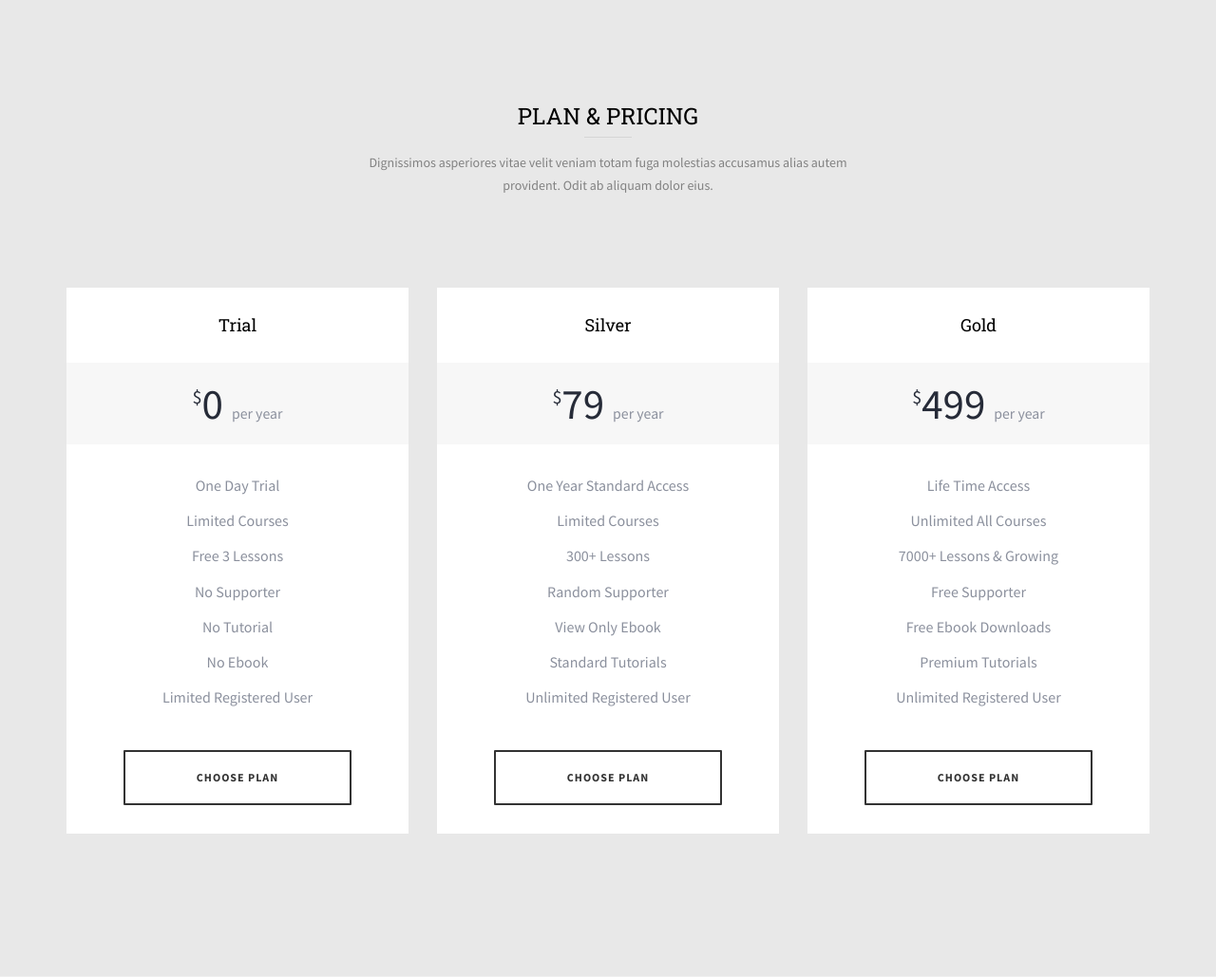
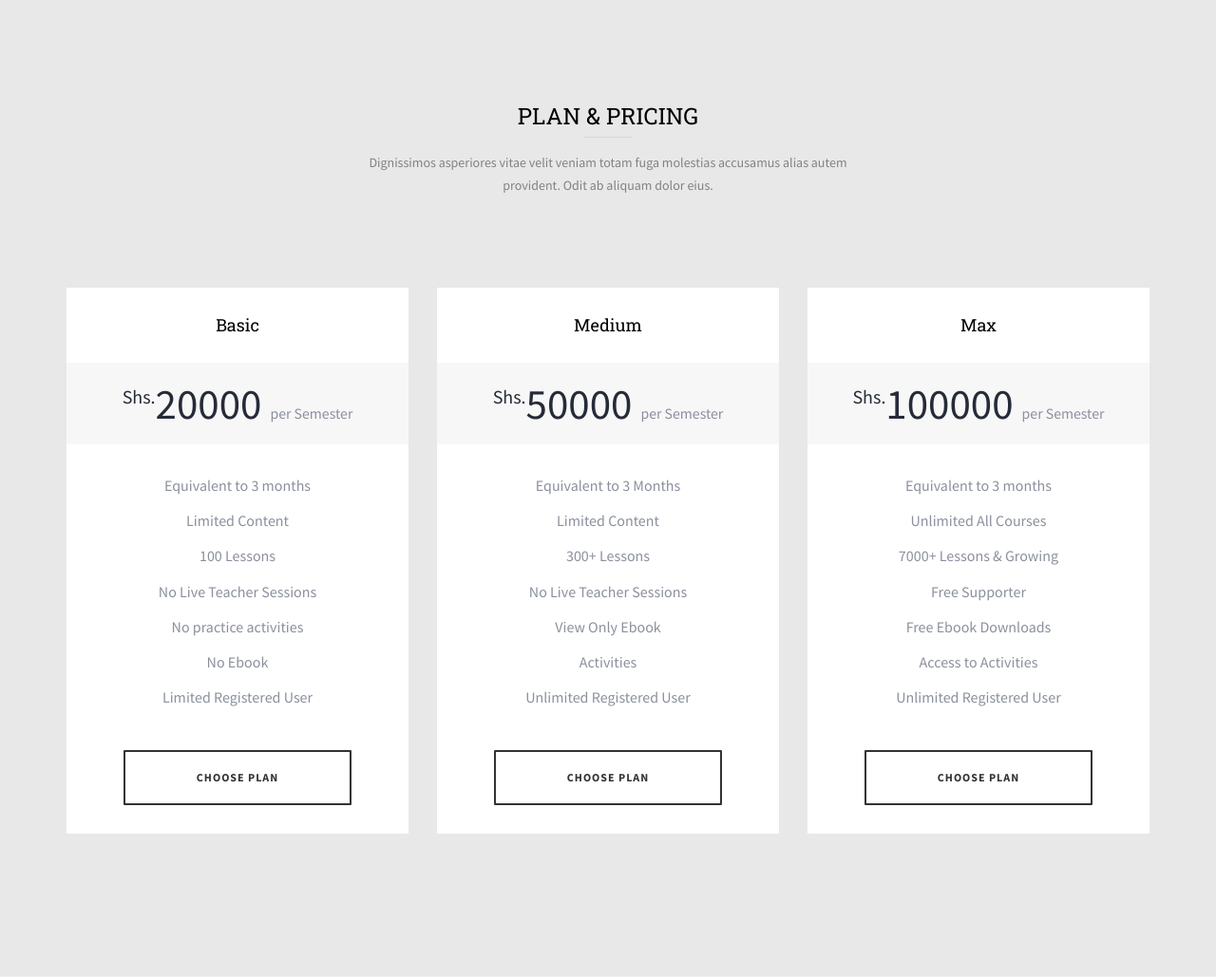
Before and after one commit to teamanict/ylearn, a Flask app: page / in a window 1280 px wide. Shown: the part 2850-3879 px from the top of the page at 95% size. Run offline with Flask 2, Linux system fonts and the light colour scheme; some web fonts are replaced.

Commit message:
Update Landing Page

```diff
--- a/templates/index.html
+++ b/templates/index.html
@@ -4,19 +4,18 @@
     <meta charset="utf-8" />
     <meta http-equiv="X-UA-Compatible" content="IE=edge" />
     <title>
-      Education &mdash; Free Website Template, Free HTML5 Template by
-      freehtml5.co
+      YLearn
     </title>
     <meta name="viewport" content="width=device-width, initial-scale=1" />
     <meta
       name="description"
-      content="Free HTML5 Website Template by freehtml5.co"
+      content="We give a better foundation for Education by providing quality Primary Education"
     />
     <meta
       name="keywords"
-      content="free website templates, free html5, free template, free bootstrap, free website template, html5, css3, mobile first, responsive"
+      content="Primary Education, Quality, Education, Learn, Uganda, Namilyango College, Educate"
     />
-    <meta name="author" content="freehtml5.co" />
+    <meta name="author" content="Namilyango College" />
     <link
       href="https://fonts.googleapis.com/css?family=Source+Sans+Pro:300,400,600,700"
       rel="stylesheet"
@@ -197,7 +196,7 @@
       <div
         id="fh5co-counter"
         class="fh5co-counters"
-        style="background-image: url(images/img_bg_4.jpg)"
+        style="background: royalblue;"
         data-stellar-background-ratio="0.5"
       >
         <div class="overlay"></div>
@@ -271,7 +270,7 @@
                 <a
                   href="#"
                   class="course-img"
-                  style="background-image: url(url_for)"
+                  style="background-image: url(https://png.pngtree.com/png-clipart/20210310/ourlarge/pngtree-math-clipart-cartoon-math-symbols-png-image_2995993.jpg)"
                 >
                 </a>
                 <div class="desc">
@@ -288,7 +287,7 @@
                 <a
                   href="#"
                   class="course-img"
-                  style="background-image: url(images/project-2.jpg)"
+                  style="background-image: url(https://media.istockphoto.com/vectors/children-having-fun-with-earth-vector-id1178800764?k=20&m=1178800764&s=612x612&w=0&h=WwcQQGYkh6W4p9tGGX3n8OW4zMQPN_0EwiateGstkzQ=)"
                 >
                 </a>
                 <div class="desc">
@@ -306,7 +305,7 @@
                 <a
                   href="#"
                   class="course-img"
-                  style="background-image: url(https://mpng.subpng.com/20180328/pxq/kisspng-big-picture-science-act-sat-test-science-5abc0fd3e39703.4711786515222742599322.jpg)"
+                  style="background-image: url(https://media.istockphoto.com/vectors/little-students-doing-chemical-experiment-vector-id1179433703?k=20&m=1179433703&s=612x612&w=0&h=IAN6INs1gRDSbb5ZgfdxcRPL0m_tjf-mzaeYUy16-lU=)"
                 >
                 </a>
                 <div class="desc">
@@ -322,12 +321,7 @@
             </div>
             <div class="col-md-6 animate-box">
               <div class="course">
-                <a
-                  href="#"
-                  class="course-img"
-                  style="background-image: url(images/project-4.jpg)"
-                >
-                </a>
+
                 <div class="desc">
                   <h3><a href="#">Languages</a></h3>
                   <p>
@@ -337,6 +331,12 @@
                     ab aliquam dolor eius.
                   </p>
                 </div>
+                <a
+                  href="#"
+                  class="course-img"
+                  style="background-image: url(https://previews.123rf.com/images/masastarus/masastarus1912/masastarus191200020/135441871-group-of-cartoon-kids-talking-in-different-languages-vector-isoated-illustration.jpg)"
+                >
+                </a>
               </div>
             </div>
           </div>
@@ -432,24 +432,24 @@
                 <div class="pricing__item">
                   <div class="wrap-price">
                     <!-- <div class="icon icon-user2"></div> -->
-                    <h3 class="pricing__title">Trial</h3>
+                    <h3 class="pricing__title">Basic</h3>
                     <!-- <p class="pricing__sentence">Single user license</p> -->
                   </div>
                   <div class="pricing__price">
                     <span class="pricing__anim pricing__anim--1">
-                      <span class="pricing__currency">$</span>0
+                      <span class="pricing__currency">Shs.</span>20000
                     </span>
                     <span class="pricing__anim pricing__anim--2">
-                      <span class="pricing__period">per year</span>
+                      <span class="pricing__period">per Semester</span>
                     </span>
                   </div>
                   <div class="wrap-price">
                     <ul class="pricing__feature-list">
-                      <li class="pricing__feature">One Day Trial</li>
-                      <li class="pricing__feature">Limited Courses</li>
-                      <li class="pricing__feature">Free 3 Lessons</li>
-                      <li class="pricing__feature">No Supporter</li>
-                      <li class="pricing__feature">No Tutorial</li>
+                      <li class="pricing__feature">Equivalent to 3 months</li>
+                      <li class="pricing__feature">Limited Content</li>
+                      <li class="pricing__feature">100 Lessons</li>
+                      <li class="pricing__feature">No Live Teacher Sessions</li>
+                      <li class="pricing__feature">No practice activities</li>
                       <li class="pricing__feature">No Ebook</li>
                       <li class="pricing__feature">Limited Registered User</li>
                     </ul>
@@ -461,25 +461,25 @@
                 <div class="pricing__item">
                   <div class="wrap-price">
                     <!-- <div class="icon icon-store"></div> -->
-                    <h3 class="pricing__title">Silver</h3>
+                    <h3 class="pricing__title">Medium</h3>
                     <!-- <p class="pricing__sentence">Up to 5 users</p> -->
                   </div>
                   <div class="pricing__price">
                     <span class="pricing__anim pricing__anim--1">
-                      <span class="pricing__currency">$</span>79
+                      <span class="pricing__currency">Shs.</span>50000
                     </span>
                     <span class="pricing__anim pricing__anim--2">
-                      <span class="pricing__period">per year</span>
+                      <span class="pricing__period">per Semester</span>
                     </span>
                   </div>
                   <div class="wrap-price">
                     <ul class="pricing__feature-list">
-                      <li class="pricing__feature">One Year Standard Access</li>
-                      <li class="pricing__feature">Limited Courses</li>
+                      <li class="pricing__feature">Equivalent to 3 Months</li>
+                      <li class="pricing__feature">Limited Content</li>
                       <li class="pricing__feature">300+ Lessons</li>
-                      <li class="pricing__feature">Random Supporter</li>
+                      <li class="pricing__feature">No Live Teacher Sessions</li>
                       <li class="pricing__feature">View Only Ebook</li>
-                      <li class="pricing__feature">Standard Tutorials</li>
+                      <li class="pricing__feature">Activities</li>
                       <li class="pricing__feature">
                         Unlimited Registered User
                       </li>
@@ -492,27 +492,27 @@
                 <div class="pricing__item">
                   <div class="wrap-price">
                     <!-- <div class="icon icon-home2"></div> -->
-                    <h3 class="pricing__title">Gold</h3>
+                    <h3 class="pricing__title">Max</h3>
                     <!-- <p class="pricing__sentence">Unlimited users</p> -->
                   </div>
                   <div class="pricing__price">
                     <span class="pricing__anim pricing__anim--1">
-                      <span class="pricing__currency">$</span>499
+                      <span class="pricing__currency">Shs.</span>100000
                     </span>
                     <span class="pricing__anim pricing__anim--2">
-                      <span class="pricing__period">per year</span>
+                      <span class="pricing__period">per Semester</span>
                     </span>
                   </div>
                   <div class="wrap-price">
                     <ul class="pricing__feature-list">
-                      <li class="pricing__feature">Life Time Access</li>
+                      <li class="pricing__feature">Equivalent to 3 months</li>
                       <li class="pricing__feature">Unlimited All Courses</li>
                       <li class="pricing__feature">
                         7000+ Lessons &amp; Growing
                       </li>
                       <li class="pricing__feature">Free Supporter</li>
                       <li class="pricing__feature">Free Ebook Downloads</li>
-                      <li class="pricing__feature">Premium Tutorials</li>
+                      <li class="pricing__feature">Access to Activities</li>
                       <li class="pricing__feature">
                         Unlimited Registered User
                       </li>
```
